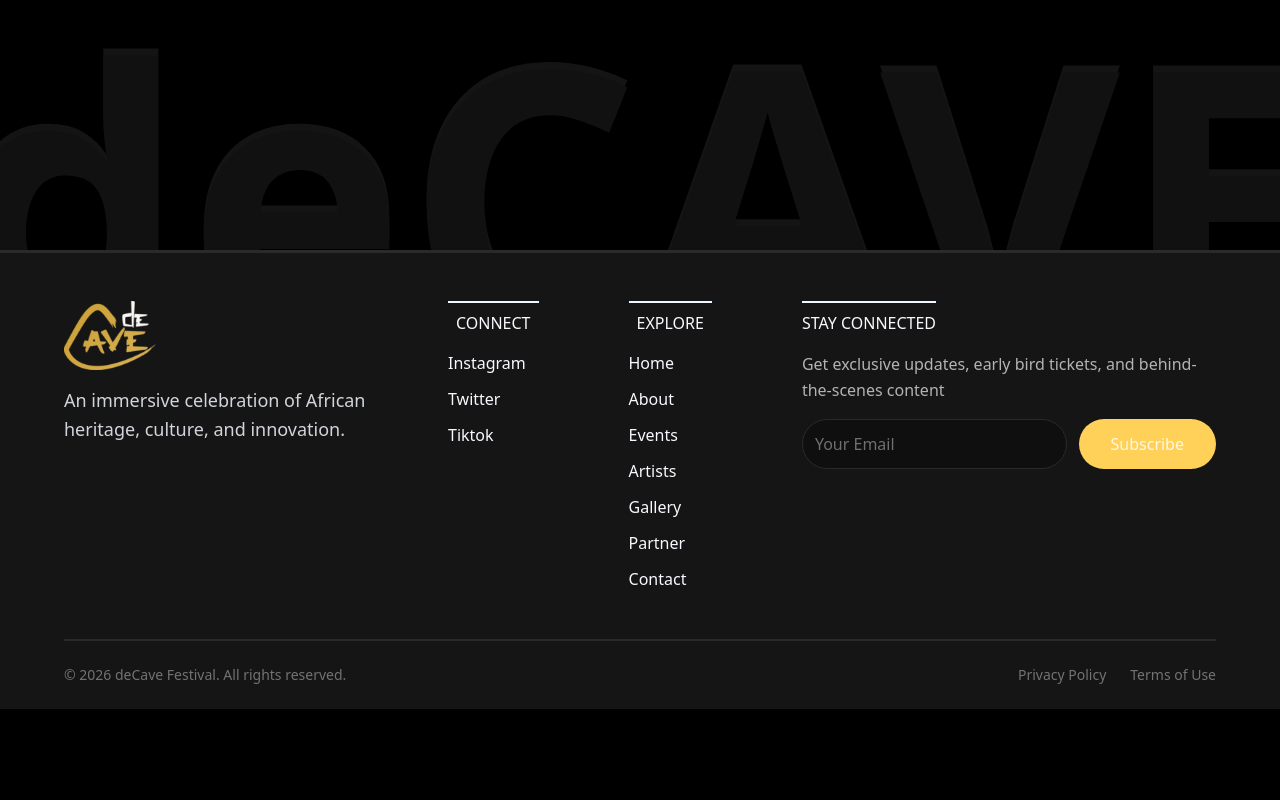
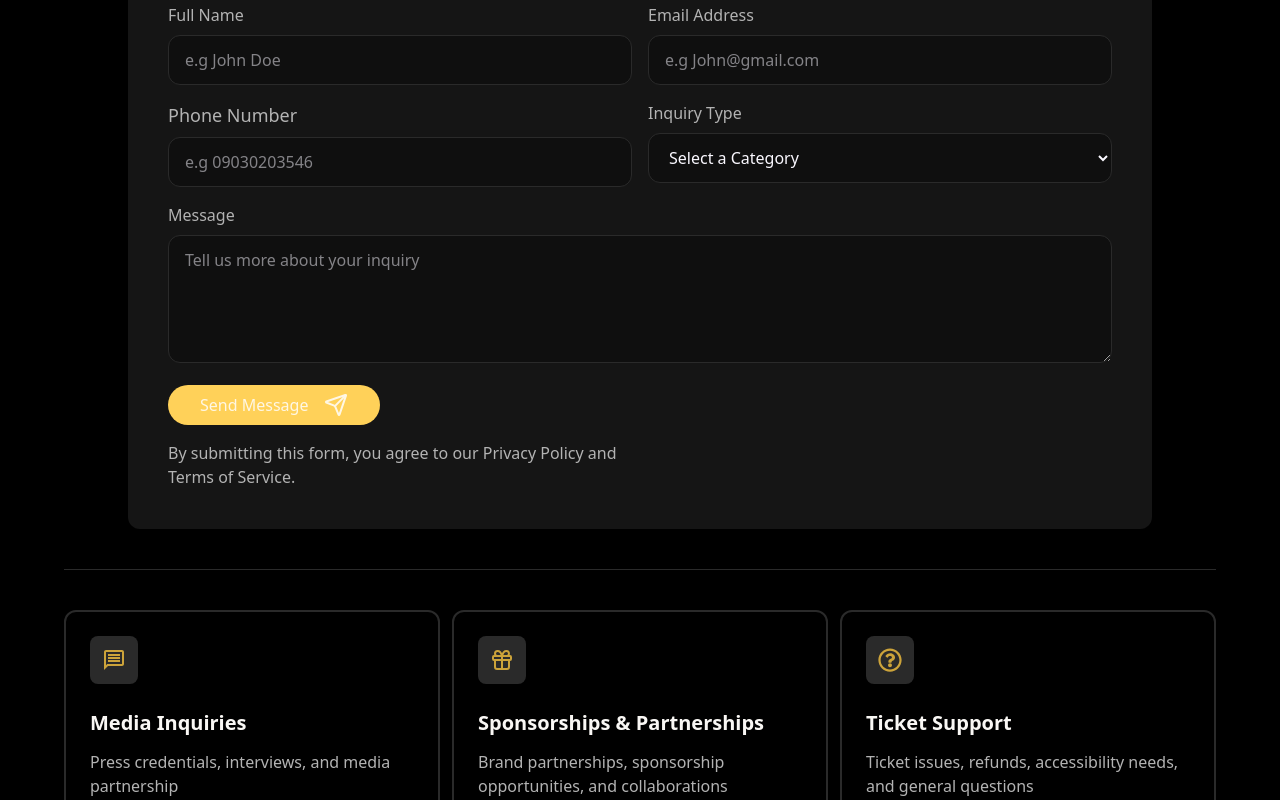
Before and after one commit to novtryx/decave, a Next.js app: page /contact in a window 1280 px wide. Shown: the part 1020-1820 px from the top of the page. Before the commit the page ends 1729 px from the top, so only its background shows below. Built offline with nearby package versions, Linux system fonts and the light colour scheme.

Commit message:
completed contact page

```diff
--- a/components/contact/sections/ContactForm.tsx
+++ b/components/contact/sections/ContactForm.tsx
@@ -1,15 +1,215 @@
+
+
+"use client"
+
+import { useState } from "react";
+import { useFormik } from "formik";
+import * as Yup from "yup";
+import CardWithoutImage from "@/components/layout/CardWithoutImage";
 import SectionHeader from "@/components/layout/sectionHeader";
-import { MdOutlineMessage } from "react-icons/md";
+import { contactCardData } from "@/lib/data";
+import { MdOutlineMail, MdOutlineMessage } from "react-icons/md";
+import Button from "@/components/layout/Button";
+import { LuSend } from "react-icons/lu";
+
+// Validation Schema
+const validationSchema = Yup.object({
+    fullName: Yup.string()
+        .min(2, "Name must be at least 2 characters")
+        .required("Full name is required"),
+    email: Yup.string()
+        .email("Invalid email address")
+        .required("Email is required"),
+    phoneNumber: Yup.string()
+        .matches(/^[0-9]{11}$/, "Phone number must be 11 digits")
+        .required("Phone number is required"),
+    inquiryType: Yup.string()
+        .notOneOf(["Select a Category"], "Please select an inquiry type")
+        .required("Inquiry type is required"),
+    message: Yup.string()
+        .min(10, "Message must be at least 10 characters")
+        .required("Message is required"),
+});
 
 export default function ContactForm() {
+    const [isSubmitting, setIsSubmitting] = useState(false);
+
+    const formik = useFormik({
+        initialValues: {
+            fullName: "",
+            email: "",
+            phoneNumber: "",
+            inquiryType: "Select a Category",
+            message: "",
+        },
+        validationSchema,
+        onSubmit: async (values) => {
+            setIsSubmitting(true);
+
+            // Console log the values
+            console.log("Form Submitted:", values);
+
+            // Simulate API call
+            await new Promise(resolve => setTimeout(resolve, 1000));
+
+            setIsSubmitting(false);
+
+            // Optional: Reset form after submission
+            // formik.resetForm();
+        },
+    });
+
     return (
-        <section>
+        <section className="px-4 lg:px-16 h-auto w-full">
             <SectionHeader
                 label="SEND US A MESSAGE"
                 title="Contact Form"
+                iconColor="#0854a7"
                 description="Fill out the form and we'll get back to you within 24 - 48 hours."
                 icon={MdOutlineMessage}
             />
+
+            <form
+                onSubmit={formik.handleSubmit}
+                className="bg-[#151515] grid grid-cols-1 lg:grid-cols-2 gap-4 w-full mx-auto p-4 lg:p-10 rounded-xl max-w-5xl"
+            >
+                {/* name */}
+                <div className="">
+                    <p className="text-md text-[#b3b3b3] mb-2">Full Name</p>
+                    <input
+                        type="text"
+                        name="fullName"
+                        value={formik.values.fullName}
+                        onChange={formik.handleChange}
+                        onBlur={formik.handleBlur}
+                        className={`bg-[#0f0f0f] py-3 px-4 rounded-xl w-full border ${
+                            formik.touched.fullName && formik.errors.fullName
+                                ? "border-red-500"
+                                : "border-[#2a2a2a]"
+                        }`}
+                        placeholder="e.g John Doe"
+                    />
+                    {formik.touched.fullName && formik.errors.fullName && (
+                        <p className="text-red-500 text-sm mt-1">{formik.errors.fullName}</p>
+                    )}
+                </div>
+
+                {/* email */}
+                <div className="">
+                    <p className="text-md text-[#b3b3b3] mb-2">Email Address</p>
+                    <input
+                        type="email"
+                        name="email"
+                        value={formik.values.email}
+                        onChange={formik.handleChange}
+                        onBlur={formik.handleBlur}
+                        className={`bg-[#0f0f0f] py-3 px-4 rounded-xl w-full border ${
+                            formik.touched.email && formik.errors.email
+                                ? "border-red-500"
+                                : "border-[#2a2a2a]"
+                        }`}
+                        placeholder="e.g John@gmail.com"
+                    />
+                    {formik.touched.email && formik.errors.email && (
+                        <p className="text-red-500 text-sm mt-1">{formik.errors.email}</p>
+                    )}
+                </div>
+
+                {/* phone number */}
+                <div className="">
+                    <p className="text-lg text-[#b3b3b3] mb-2">Phone Number</p>
+                    <input
+                        type="text"
+                        name="phoneNumber"
+                        value={formik.values.phoneNumber}
+                        onChange={formik.handleChange}
+                        onBlur={formik.handleBlur}
+                        className={`bg-[#0f0f0f] py-3 px-4 rounded-xl w-full border ${
+                            formik.touched.phoneNumber && formik.errors.phoneNumber
+                                ? "border-red-500"
+                                : "border-[#2a2a2a]"
+                        }`}
+                        placeholder="e.g 09030203546"
+                    />
+                    {formik.touched.phoneNumber && formik.errors.phoneNumber && (
+                        <p className="text-red-500 text-sm mt-1">{formik.errors.phoneNumber}</p>
+                    )}
+                </div>
+
+                {/* inquiry type */}
+                <div className="">
+                    <p className="text-md text-[#b3b3b3] mb-2">Inquiry Type</p>
+                    <select
+                        name="inquiryType"
+                        value={formik.values.inquiryType}
+                        onChange={formik.handleChange}
+                        onBlur={formik.handleBlur}
+                        className={`bg-[#0f0f0f] py-3 px-4 rounded-xl w-full border ${
+                            formik.touched.inquiryType && formik.errors.inquiryType
+                                ? "border-red-500"
+                                : "border-[#2a2a2a]"
+                        }`}
+                    >
+                        <option>Select a Category</option>
+                        <option>Media Inquiries</option>
+                        <option>Sponsorship & Partnerships</option>
+                        <option>Ticket Support</option>
+                    </select>
+                    {formik.touched.inquiryType && formik.errors.inquiryType && (
+                        <p className="text-red-500 text-sm mt-1">{formik.errors.inquiryType}</p>
+                    )}
+                </div>
+
+                {/* Message */}
+                <div className="col-span-1 lg:col-span-2">
+                    <p className="text-md text-[#b3b3b3] mb-2">Message</p>
+                    <textarea
+                        name="message"
+                        value={formik.values.message}
+                        onChange={formik.handleChange}
+                        onBlur={formik.handleBlur}
+                        className={`bg-[#0f0f0f] min-h-32 h-auto py-3 px-4 rounded-xl w-full border ${
+                            formik.touched.message && formik.errors.message
+                                ? "border-red-500"
+                                : "border-[#2a2a2a]"
+                        }`}
+                        placeholder="Tell us more about your inquiry"
+                    />
+                    {formik.touched.message && formik.errors.message && (
+                        <p className="text-red-500 text-sm mt-1">{formik.errors.message}</p>
+                    )}
+                </div>
+
+                {/* Submit Button */}
+                <div className="col-span-1 lg:col-span-2">
+                    <Button
+                        type="submit"
+                        disabled={isSubmitting}
+                        icon={LuSend}
+                    >
+                        Send Message
+                    </Button>
+                </div>
+                <p className="text-[#b3b3b3] w-full">By submitting this form, you agree to our Privacy Policy and Terms of Service.</p>
+            </form>
+
+            {/* Contact Cards */}
+            <div className="border-t border-[#2a2a2a] py-10 mt-10 grid grid-cols-1 lg:grid-cols-3 gap-3">
+                {contactCardData.map((item) => (
+                    <CardWithoutImage
+                        key={item.id}
+                        icon={item.icon}
+                        title={item.title}
+                        description={item.description}
+                        titleColor='#F9F7F4'
+                    >
+                        <div className="flex gap-2">
+                            <MdOutlineMail className="text-[#cca33a]" size={20} />
+                            <span className="text-sm text-[#cca33a]">{item.email}</span>
+                        </div>
+                    </CardWithoutImage>
+                ))}
+            </div>
         </section>
     )
 }
--- a/components/layout/CardWithoutImage.tsx
+++ b/components/layout/CardWithoutImage.tsx
@@ -1,3 +1,4 @@
+
 // import React from 'react'
 // import { IconType } from 'react-icons'
 
@@ -9,6 +10,8 @@
 //   description: string
 //   className?: string
 //   iconSize?: number
+//   titleColor?: string        // New prop
+//   titleSize?: 'md' | 'lg' | 'xl'  // New prop
 // }
 
 // const CardWithoutImage = ({
@@ -18,10 +21,20 @@
 //   title,
 //   description,
 //   className = '',
-//   iconSize = 24
+//   iconSize = 24,
+//   titleColor = '#000',      // Default title color
+//   titleSize = 'md',         // Default title size
 // }: CardWithoutImageProps) => {
+
+//   // Map titleSize to Tailwind text classes
+//   const titleSizeClasses: Record<typeof titleSize, string> = {
+//     md: 'text-[20px]',
+//     lg: 'text-[24px]',
+//     xl: 'text-[30px]',
+//   }
+
 //   return (
-//     <div className={`border-2 border-[#2A2A2A] hover:border-[#0854A7] rounded-xl p-6 space-y-22.5 w-full transition-all duration-300 ${className}`}>
+//     <div className={`border-2 border-[#2A2A2A] hover:border-[#0854A7] rounded-xl p-6 space-y-6 w-full transition-all duration-300 ${className}`}>
 //         <div
 //           className='p-3 rounded-lg w-fit'
 //           style={{ backgroundColor: iconBgColor }}
@@ -30,11 +43,14 @@
 //         </div>
 
 //         <div className='space-y-3'>
-//             <h3 className='font-semibold text-[20px]'>{title}</h3>
+//             <h3
+//               className={`font-semibold ${titleSizeClasses[titleSize]}`}
+//               style={{ color: titleColor }}
+//             >
+//               {title}
+//             </h3>
 //             <p className='text-[#B3B3B3]'>{description}</p>
 //         </div>
-
-
 //     </div>
 //   )
 // }
@@ -53,8 +69,9 @@ interface CardWithoutImageProps {
   description: string
   className?: string
   iconSize?: number
-  titleColor?: string        // New prop
-  titleSize?: 'md' | 'lg' | 'xl'  // New prop
+  titleColor?: string
+  titleSize?: 'md' | 'lg' | 'xl'
+  children?: React.ReactNode  // Added children prop
 }
 
 const CardWithoutImage = ({
@@ -65,11 +82,11 @@ const CardWithoutImage = ({
   description,
   className = '',
   iconSize = 24,
-  titleColor = '#000',      // Default title color
-  titleSize = 'md',         // Default title size
+  titleColor = '#000',
+  titleSize = 'md',
+  children,  // Destructure children
 }: CardWithoutImageProps) => {
 
-  // Map titleSize to Tailwind text classes
   const titleSizeClasses: Record<typeof titleSize, string> = {
     md: 'text-[20px]',
     lg: 'text-[24px]',
@@ -94,6 +111,13 @@ const CardWithoutImage = ({
             </h3>
             <p className='text-[#B3B3B3]'>{description}</p>
         </div>
+
+        {/* Render children if provided */}
+        {children && (
+          <div>
+            {children}
+          </div>
+        )}
     </div>
   )
 }
--- a/lib/data.ts
+++ b/lib/data.ts
@@ -3,8 +3,8 @@ import { FaRegHeart, FaRegQuestionCircle } from "react-icons/fa";
 import { FaArrowTrendUp, FaAward } from "react-icons/fa6";
 import { HiUsers } from "react-icons/hi";
 import { IoStatsChart } from "react-icons/io5";
-import { LuHeart, LuSparkles, LuSun, LuTarget, LuZap } from "react-icons/lu";
-import { MdOutlineShield } from "react-icons/md";
+import { LuGift, LuHeart, LuSparkles, LuSun, LuTarget, LuZap } from "react-icons/lu";
+import { MdOutlineMessage, MdOutlineShield } from "react-icons/md";
 import { TiGlobe } from "react-icons/ti";
 
 export const upcomingEventsData = [
@@ -479,3 +479,27 @@ export const sponsorshipData = [
     isPopular: false
   }
 ]
+
+export const contactCardData = [
+  {
+    id: 1,
+    icon: MdOutlineMessage,
+    title: "Media Inquiries",
+    description: "Press credentials, interviews, and media partnership",
+    email: "media@decave.com"
+  },
+  {
+    id: 2,
+    icon: LuGift,
+    title: "Sponsorships & Partnerships",
+    description: "Brand partnerships, sponsorship opportunities, and collaborations",
+    email: "partnerships@decave.com"
+  },
+  {
+    id: 3,
+    icon: FaRegQuestionCircle,
+    title: "Ticket Support",
+    description: "Ticket issues, refunds, accessibility needs, and general questions",
+    email: "support@decave.com"
+  }
+]
--- a/package.json
+++ b/package.json
@@ -9,11 +9,13 @@
     "lint": "eslint"
   },
   "dependencies": {
+    "formik": "^2.4.9",
     "framer-motion": "^12.23.26",
     "next": "16.1.1",
     "react": "19.2.3",
     "react-dom": "19.2.3",
-    "react-icons": "^5.5.0"
+    "react-icons": "^5.5.0",
+    "yup": "^1.7.1"
   },
   "devDependencies": {
     "@tailwindcss/postcss": "^4",
```
Also changed, not shown: 1 other file (tests, documents, lock files or other folders).
